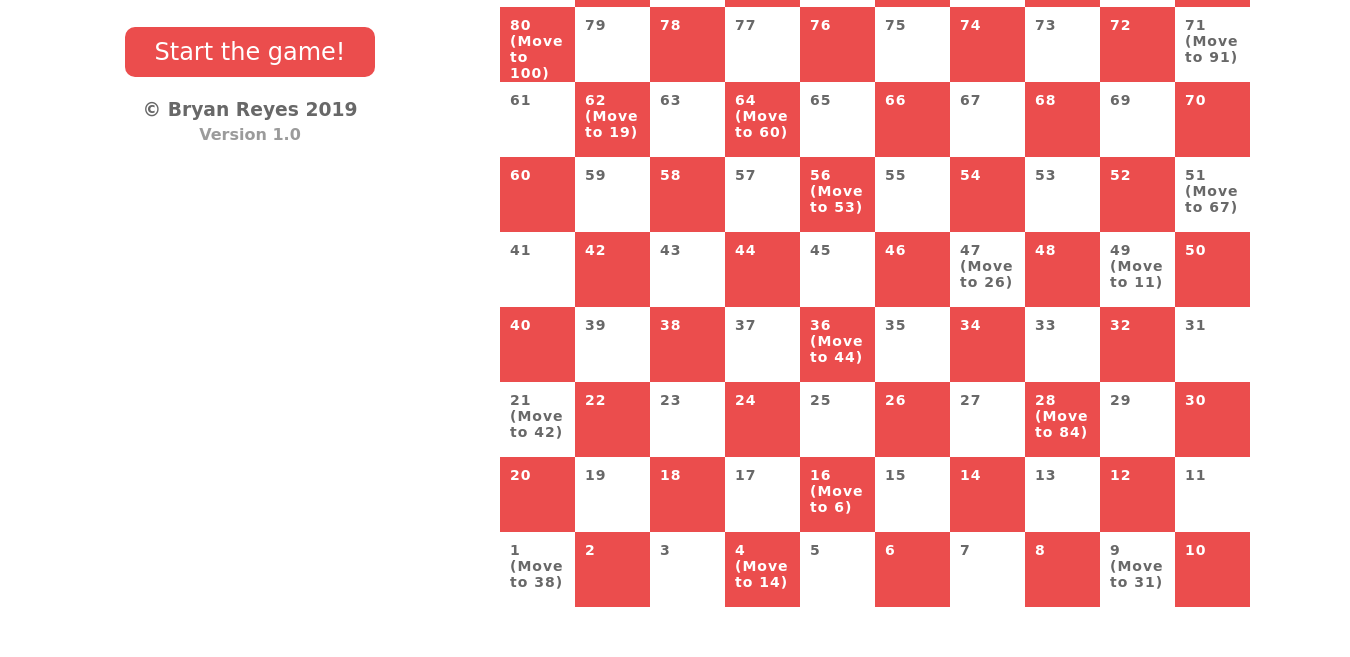
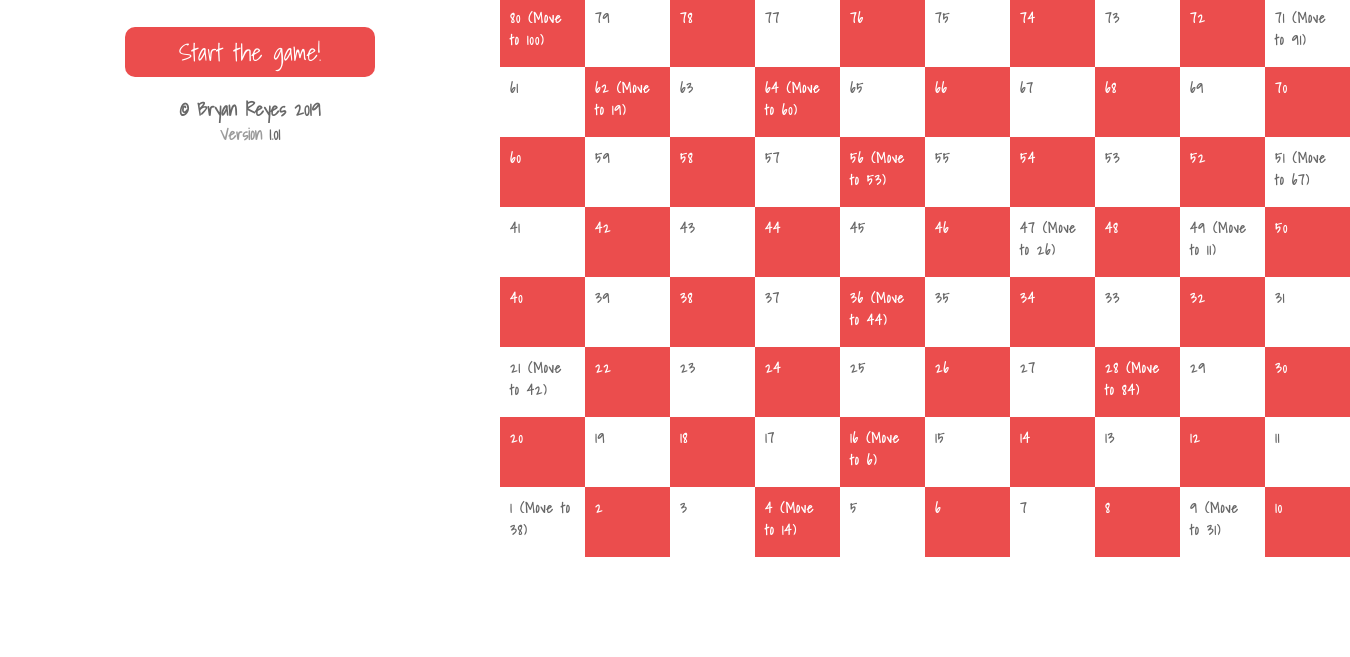
Before and after one commit to breyes17/snakeandladder, a plain HTML site: page index.html in a window 1280 px wide. Shown: the part 143-800 px from the top of the page, 1350 px wide, since content can reach past the window. Drawn offline with Linux system fonts and the light colour scheme.

Commit message:
version 1.1

```diff
--- a/index.html
+++ b/index.html
@@ -6,6 +6,10 @@
     <meta http-equiv="X-UA-Compatible" content="ie=edge">
     <title>Snake and Ladder</title>
     <link rel="stylesheet" href="style.css">
+    <style>
+        @import url('https://fonts.googleapis.com/css?family=Shadows+Into+Light&display=swap');
+    </style>
+
 </head>
 <body>
     <div class="main-container">
@@ -139,7 +143,7 @@
         <button class="btn">Roll the dice</button>
         <footer>
             <h3 class="footer-content">&copy; Bryan Reyes <span class="cyear">year</span></h3>
-            <h2 class="version">Version 1.0</h2>
+            <h2 class="version">Version <span class="vers">1</span>.<span class="subvers">0</span></h2>
         </footer>
         <img class='image' src="images/dice-1.png" alt="dice-1">
 
--- a/main.js
+++ b/main.js
@@ -50,7 +50,9 @@ let view = (function(){
         popNgame : '.ngame',
         year : '.cyear',
         win : '.winner',
-        cells : '.cells'
+        cells : '.cells',
+        vers : '.vers',
+        subvers : '.subvers'
     }
     return{
         dom : function(){
@@ -124,6 +126,11 @@ let view = (function(){
         showWinner: function(n){
             document.querySelector(domStrings.popCont).style.display = 'flex';
             document.querySelector(domStrings.win).textContent = n;
+        },
+        vers: function(v,s){
+            // let ver = 1, subvers = 1;
+            document.querySelector(domStrings.vers).textContent = v;
+            document.querySelector(domStrings.subvers).textContent = s;
         }
     }
 })();
@@ -131,9 +138,10 @@ let view = (function(){
 let controller = (function(d,v){
 
     let setupEvent = function(){
-        document.querySelector(v.dom().btn).addEventListener('click',()=>{
-            let txt = document.querySelector(v.dom().btn).textContent;
-
+        let btn = document.querySelector(v.dom().btn)
+        btn.addEventListener('click',()=>{
+            let txt = btn.textContent;
+            btn.disabled = true; // disabled the button
             if(txt === v.dom().startGameTxt){
                 v.resetView();
             } else{
@@ -185,7 +193,9 @@ let controller = (function(d,v){
                     v.updateTable();
                     // init();
                 }
+
             }
+            setTimeout(() => btn.disabled=false,2000); // enabled the button
         });
 
         document.querySelector(v.dom().popCont).addEventListener('click',(e)=>{
@@ -207,9 +217,17 @@ let controller = (function(d,v){
             let obj = Object.entries(d.jumpCell());
             v.updateCell(obj);
             setupEvent();
+            v.vers(1,'01');
         }
     }
 })(data,view);
 // move up 1:38,4:14,9:31:21:42,28:84,36:44,51:67,71:91,80:100
 // move down 16:6,47:26,49:11,56:53,62:19,64:60,87:24,93:73,95:75,98:78
 controller.init()
+
+/*
+Version
+v1.01 = Add disabling/enabling the button
+        Make the font family online
+        increase the width of cell from 75 to 85px / decrease height of cell from 75px to 70px
+*/
--- a/style.scss
+++ b/style.scss
@@ -51,8 +51,8 @@ $p2color: #ACFE2E;
                 flex-direction: row-reverse;
             }
             .cells{
-                width: 75px;
-                height: 75px;
+                width: 85px;
+                height: 70px;
                 font-size: 10px;
                 padding: 10px;
                 overflow: hidden;
@@ -101,10 +101,6 @@ $p2color: #ACFE2E;
 
         footer{
             line-height: 25px;
-            h3{
-                // font-size: 10px;
-                // color: red;
-            }
             h2{
                 font-size: 1em;
                 color: lighten($color: ($dgray), $amount: 20)
```
Also changed, not shown: style.css, 1 other file.
